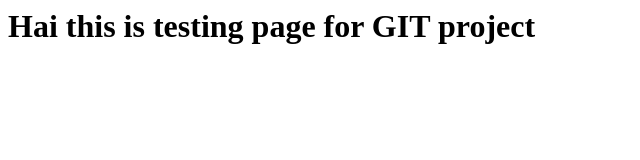
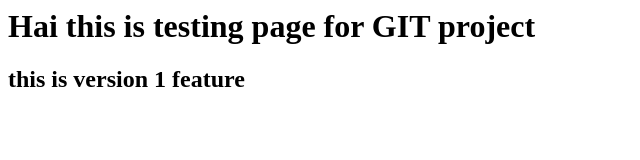
Before and after one commit to raghavkrishna/myproj, a plain HTML site: page index.html in a window 1280 px wide. Shown: the whole page, without its empty margins (0-640 px from the left). Drawn offline with Linux system fonts and the light colour scheme.

Commit message:
ver1 feature

```diff
--- a/index.html
+++ b/index.html
@@ -4,6 +4,7 @@
 <body>
 
 <h1> Hai this is testing page for GIT project </h1>
+<h2> this is version 1 feature </h2>
 
 </body>
 
```
